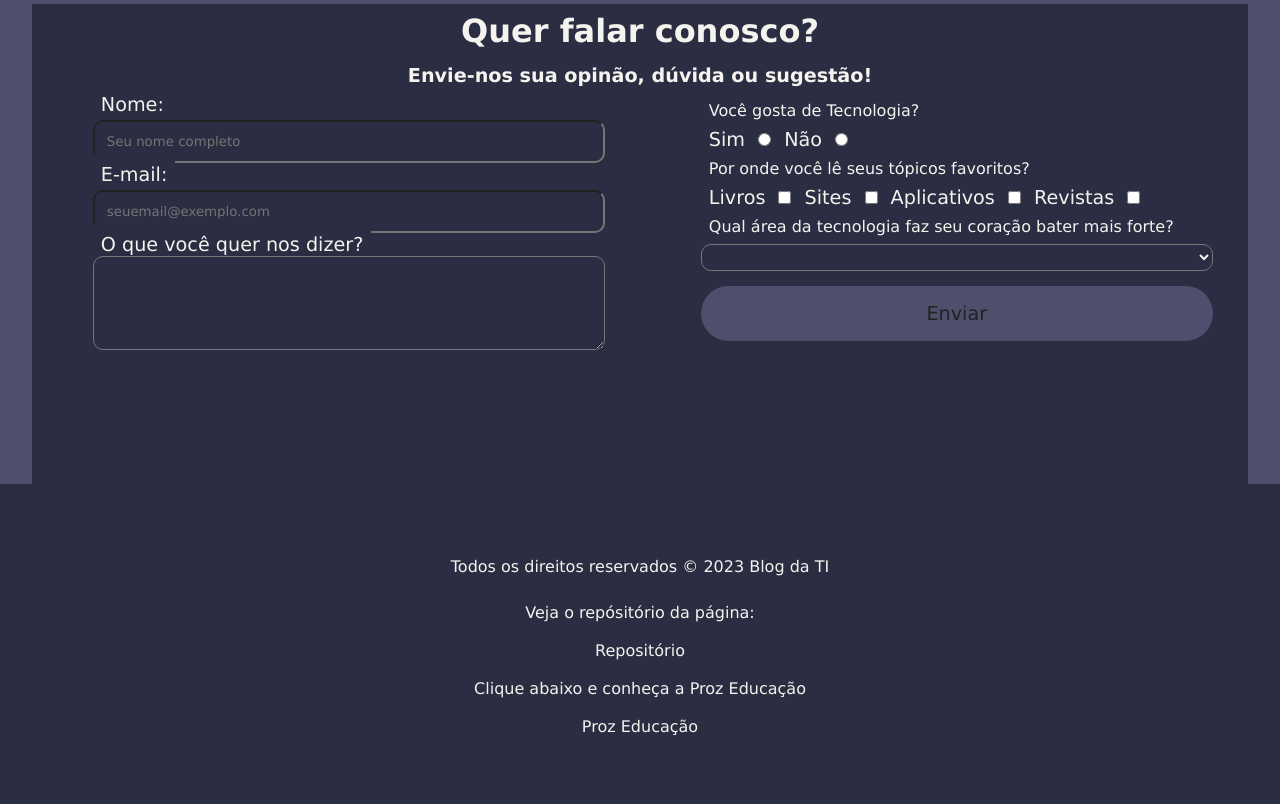
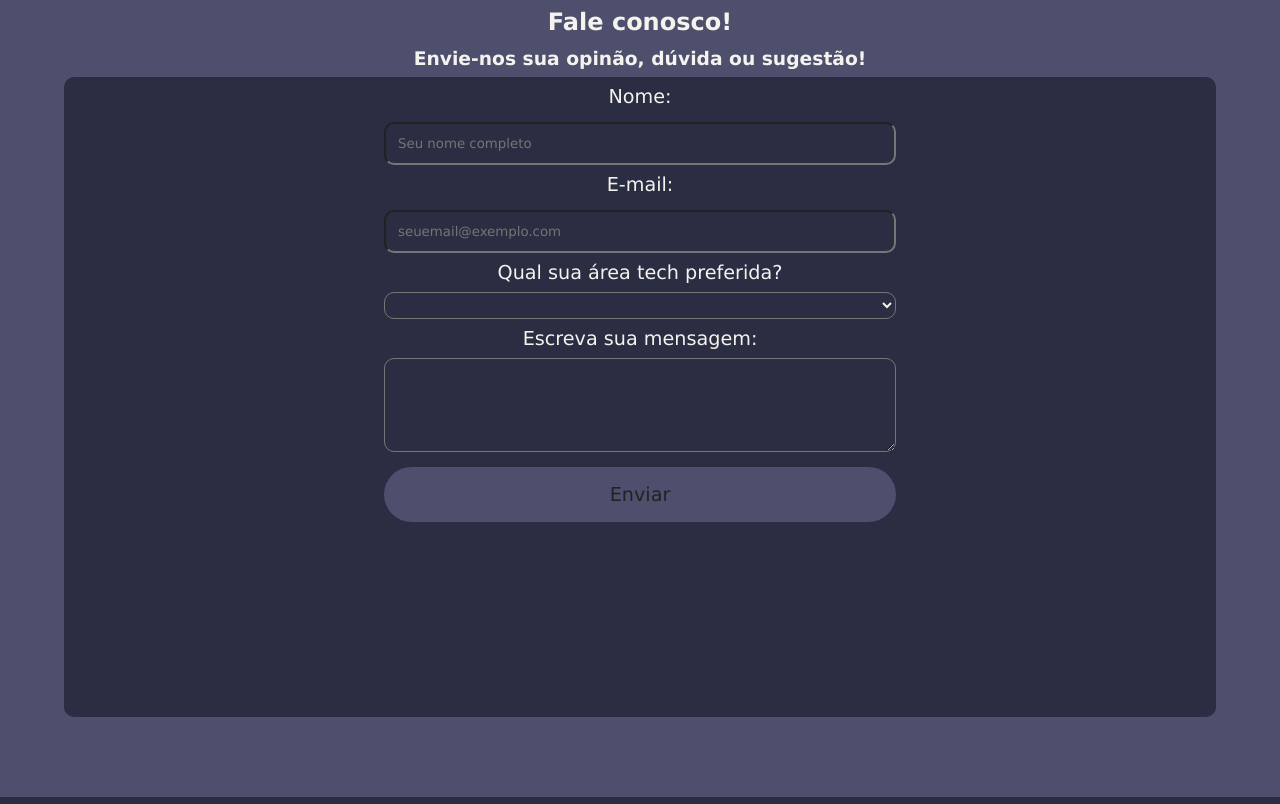
Before and after one commit to BarachoSilva/hub-da-ti, a plain HTML site: page sobre_quem_somos/desenvolvedores.html in a window 1280 px wide. Shown: the part 1576-2380 px from the top of the page. Drawn offline with Linux system fonts and the light colour scheme.

Commit message:
Correção de erros

```diff
--- a/sobre_quem_somos/assets/css/footer-style.css
+++ b/sobre_quem_somos/assets/css/footer-style.css
@@ -1,7 +1,7 @@
 footer {
   width: 100vw;
-  height: 35vh;
+  height: 25vh;
   text-align: center;
   line-height: 30px;
-  margin-top: 60px;
+  margin: 12px;
 }
--- a/sobre_quem_somos/assets/css/header-style.css
+++ b/sobre_quem_somos/assets/css/header-style.css
@@ -8,23 +8,20 @@
 }
 
 .header {
-  width: 90vw;
+  width: 95vw;
   height: 24vh;
   margin: 0 auto;
   display: flex;
   align-items: center;
-  justify-content: space-evenly;
+  justify-content: space-around;
   text-transform: uppercase;
-
 }
 .logo {
   width: 140px;
   height: 140px;
-  margin-top: 8px;
-
 }
 .nav {
-  width: 80%;
+  width: 90%;
   display: flex;
   justify-content: space-around;
 }
@@ -39,3 +36,6 @@ a {
   text-decoration: none;
   color: #f4f3ee;
 }
+a:hover {
+  opacity: 0.6
+}
--- a/sobre_quem_somos/assets/css/main-style.css
+++ b/sobre_quem_somos/assets/css/main-style.css
@@ -7,6 +7,7 @@ h1 {
   text-transform: uppercase;
   font-weight: 200;
   padding: 10px;
+  background-color: #4d4f6d;
 }
 .section {
   width: 95vw;
@@ -44,66 +45,49 @@ h1 {
   width: 25px;
   height: 25px;
 }
+h2{
+  text-align: center;
+  padding: 4px;
+  background-color: #4d4f6d;
+}
+h3{
+  text-align: center;
+  padding: 8px;
+  background-color: #4d4f6d;
+}
 
 .form {
-  width: 95vw;
-  height: 60vh;
+  width: 90vw;
+  height: 80vh;
   margin: 0 auto;
-
-}
-
-form h2 {
-  text-align: center;
-  padding: 8px;
-  font-size: 2rem;
-}
-form h4 {
-  text-align: center;
-  padding: 6px;
-  font-size: 1.2rem;
-}
-
-.sectionForm {
   display: flex;
-  justify-content: space-around;
-
-}
-form label {
-  font-size: 1.2em;
-  padding: 8px;
-  margin-bottom: 4px;
-}
-
-p {
-  font-size: 1em;
-  padding: 8px;
-}
-.data {
-  width: 40%;
-  height: 50vh;
-}
-.data input {
-  width: 40vw;
-  padding: 12px;
-  margin-top: 4px;
+  flex-direction: column;
+  align-items: center;
   border-radius: 10px;
 }
 
-textarea {
+
+label {
+  font-size: 1.2em;
+  padding: 8px;
+  cursor: pointer;
+
+}
+input {
   width: 40vw;
-  padding: 1rem 0.75rem;
+  padding: 12px;
+  margin-top: 6px;
   border-radius: 10px;
-}
-.tech {
-  width: 40%;
-  height: 50vh;
-}
-.tech label {
-  padding: 8px;
+  cursor: pointer;
 }
 select {
   width: 40vw;
   padding: 4px;
+  border-radius: 10px;
+}
+textarea {
+  width: 40vw;
+  padding: 1rem 0.75rem;
   border-radius: 10px;
 }
 button {
@@ -118,6 +102,11 @@ button {
   border-radius: 50px;
 }
 button:hover {
-  background-color: #2a6f97;
+  opacity: 0.5;
   transition: 0.3s;
 }
+.final{
+  width: 100vw;
+  height: 10vh;
+  background-color: #4d4f6d;
+}
--- a/sobre_quem_somos/desenvolvedores.html
+++ b/sobre_quem_somos/desenvolvedores.html
@@ -196,50 +196,24 @@
         <img
           class="profile"
           src="./assets/images/joyce.jpg"
-          alt="Foto do Joyce"
+          alt="Foto da Joyce"
         />
       </section>
+      <h2>Fale conosco!</h2>
+      <h3>Envie-nos sua opinão, dúvida ou sugestão!</h3>
 
       <form action="" class="form">
-        <h2>Quer falar conosco?</h2>
-        <h4>Envie-nos sua opinão, dúvida ou sugestão!</h4>
-        <section class="sectionForm">
-          <div class="data">
-            <label for="">Nome:</label>
-            <input
-              type="text"
-              name="userName"
-              placeholder="Seu nome completo"
-            />
 
-           <label for="">E-mail:</label>
-            <input
-              type="email"
-              name="userEmail"
-              placeholder="seuemail@exemplo.com"
-            />
 
-            <label for="">O que você quer nos dizer?</label>
-            <textarea name="userComment" id="" cols="30" rows="4"></textarea>
-          </div>
+        <label for="username">Nome:</label>
+        <input type="text" id="username" name="username" placeholder="Seu nome completo">
 
-          <div class="tech">
-            <p>Você gosta de Tecnologia?</p>
-            <label for="sim">Sim</label>
-            <input id="sim" type="radio" name="exercise" value="1" />
-            <label for="nao">Não</label>
-            <input id="nao" type="radio" name="exercise" value="2" />
-            <p>Por onde você lê seus tópicos favoritos?</p>
-            <label for="books">Livros</label>
-            <input id="books" type="checkbox" name="books" />
-            <label>Sites</label>
-            <input type="checkbox" name="web" />
-            <label>Aplicativos</label>
-            <input type="checkbox" name="apps" />
-            <label>Revistas</label>
-            <input type="checkbox" name="magazines" />
-            <p>Qual área da tecnologia faz seu coração bater mais forte?</p>
-            <select name="tech" id="">
+        <label for="email">E-mail:</label>
+        <input type="email" id="email" name="email" placeholder="seuemail@exemplo.com">
+
+        <label for="tech">Qual sua área tech preferida?</label>
+
+        <select name="tech" id="tech">
           <option value=""></option>
           <option value="1">Front End</option>
           <option value="2">Back End</option>
@@ -248,10 +222,13 @@
           <option value="5">Inteligência Artificial</option>
         </select>
 
-            <button id="#form-button" value="submit">Enviar</button>
-          </div>
-        </section>
+        <label for="mensagem">Escreva sua mensagem:</label>
+        <textarea name="userComment" id="mensagem" cols="30" rows="4"></textarea>
+
+        <button type="submit">Enviar</button>
       </form>
+      <div class="final"></div>
+
     </main>
 
     <footer>
@@ -261,5 +238,7 @@
       <p>Clique abaixo e conheça a Proz Educação</p>
       <a href="https://prozeducacao.com.br/" target="_blank">Proz Educação</a>
     </footer>
+
+
   </body>
 </html>
```
Lines whose indentation alone changed are shown as unchanged.
